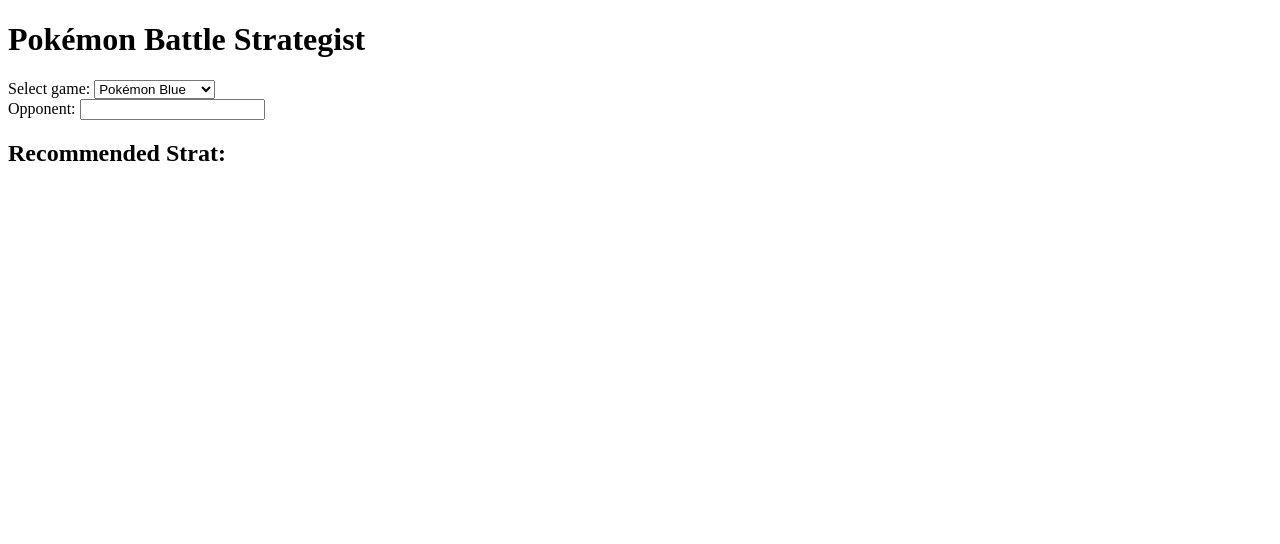
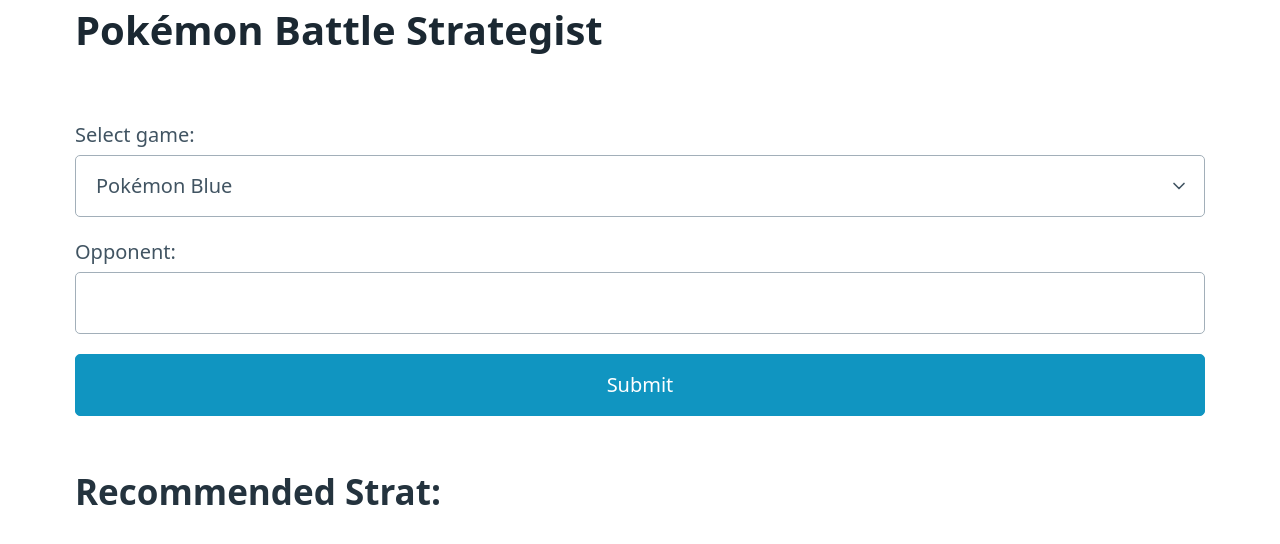
Before and after one commit to Colt4D5/pokemon-battle-strat, a SvelteKit app: page / in a window 1280 px wide. Shown: the top 544 px of the page. Built offline with nearby package versions, Linux system fonts and the light colour scheme.

Commit message:
added submit button

```diff
--- a/src/routes/+page.svelte
+++ b/src/routes/+page.svelte
@@ -1,6 +1,7 @@
 <script lang="ts">
   import type { CreateCompletionResponse } from 'openai';
   import { SSE } from 'sse.js'
+  import '@picocss/pico/css/pico.min.css'
 
   let loading = false
   let error = false
@@ -53,6 +54,7 @@
   }
 </script>
 
+<main class="container">
   <h1>Pokémon Battle Strategist</h1>
   <form on:submit|preventDefault={() => handleSubmit()}>
     <label for="game">Select game: </label>
@@ -67,6 +69,9 @@
       <label for="opponent">Opponent: </label>
       <input type="text" name="opponent" id="opponent">
     </div>
+    <div class="field-group">
+      <input type="submit" name="submit" id="submit" value="Submit">
+    </div>
   </form>
   <div id="answer">
     <h2>Recommended Strat:</h2>
@@ -75,3 +80,4 @@
     {/if}
 
   </div>
+</main>
```
Lines whose indentation alone changed are shown as unchanged.
